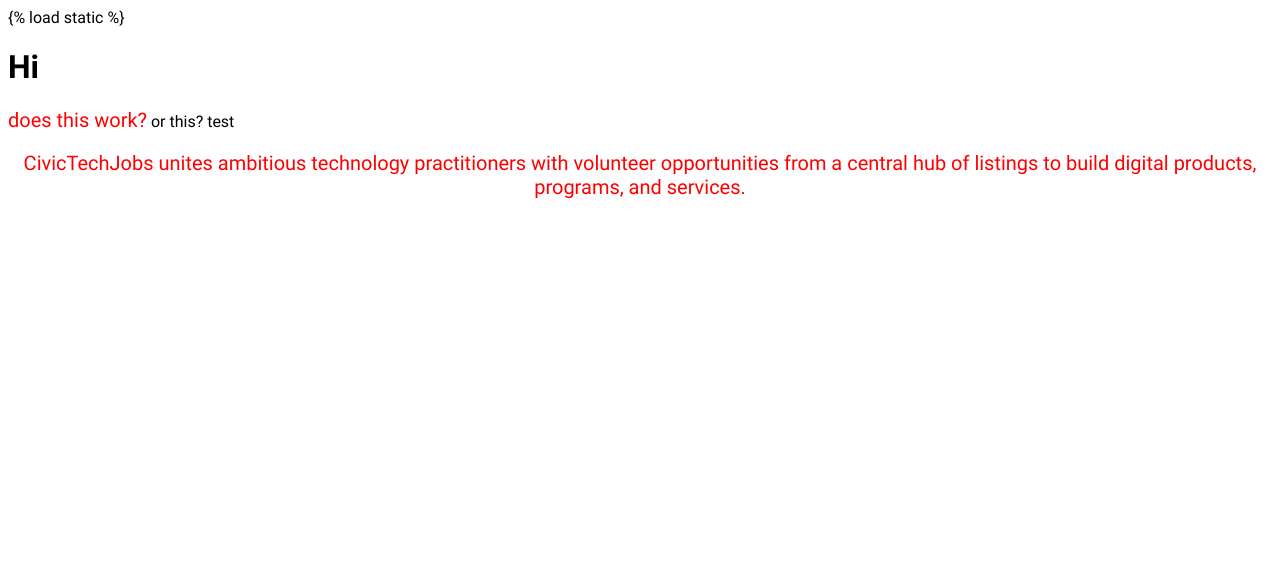
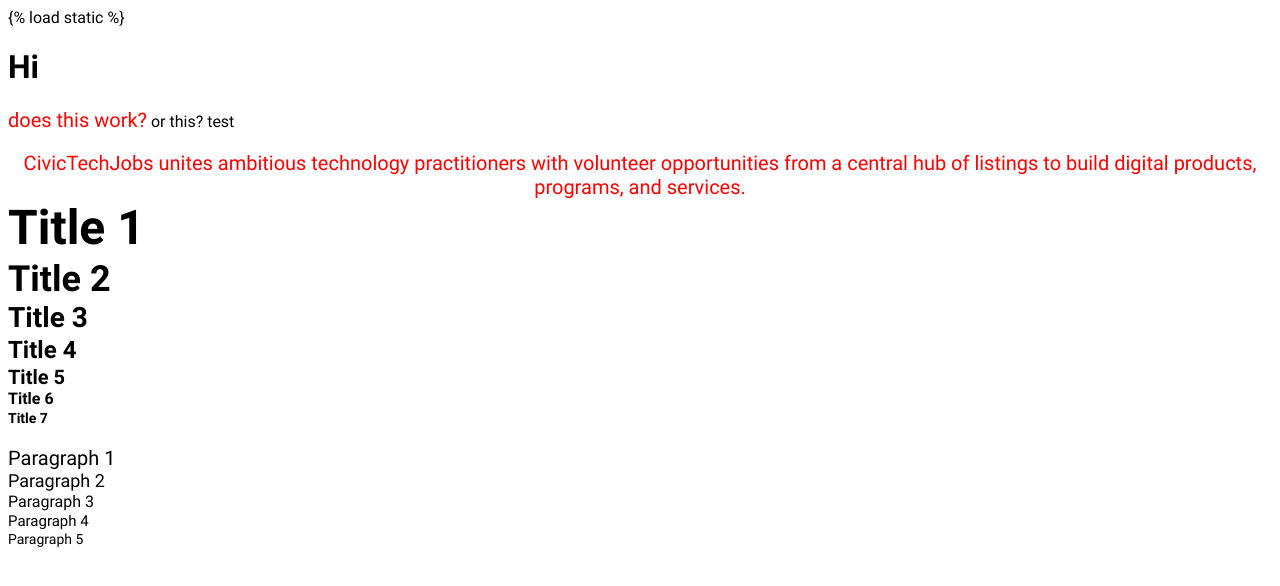
Before and after one commit to hackforla/CivicTechJobs, a React app: page / in a window 1280 px wide. Shown: the top 586 px of the page. Built offline with nearby package versions, Linux system fonts and the light colour scheme.

Commit message:
added typography

```diff
--- a/frontend/src/components/App.js
+++ b/frontend/src/components/App.js
@@ -8,6 +8,19 @@ function App() {
             <div><span className="red">does this work?</span> or this? test</div>
             <br></br>
             <div className="red">CivicTechJobs unites ambitious technology practitioners with volunteer opportunities from a central hub of listings to build digital products, programs, and services.</div>
+            <div className="title-1">Title 1</div>
+            <div className="title-2">Title 2</div>
+            <div className="title-3">Title 3</div>
+            <div className="title-4">Title 4</div>
+            <div className="title-5">Title 5</div>
+            <div className="title-6">Title 6</div>
+            <div className="title-7">Title 7</div>
+            <br></br>
+            <div className="paragraph-1">Paragraph 1</div>
+            <div className="paragraph-2">Paragraph 2</div>
+            <div className="paragraph-3">Paragraph 3</div>
+            <div className="paragraph-4">Paragraph 4</div>
+            <div className="paragraph-5">Paragraph 5</div>
         </div>
     )
 }
--- a/frontend/src/components/Basics/_index.scss
+++ b/frontend/src/components/Basics/_index.scss
@@ -1,2 +1,3 @@
 @forward 'breakpoints' as breakpoint-*;
 @forward 'font' as font-*;
+@forward 'typography';
--- /dev/null
+++ b/frontend/src/components/Basics/_typography.scss
@@ -0,0 +1,83 @@
+.title-1 {
+    font-family: Roboto;
+    font-size: 48px;
+    font-weight: bold;
+    line-height: 58px;
+}
+
+.title-2 {
+    font-family: Roboto;
+    font-size: 36px;
+    font-weight: bold;
+    line-height: 44px;
+}
+
+.title-3 {
+    font-family: Roboto;
+    font-size: 28px;
+    font-weight: bold;
+    line-height: 34px;
+}
+
+.title-4 {
+    font-family: Roboto;
+    font-size: 24px;
+    font-weight: bold;
+    line-height: 30px;
+}
+
+.title-5 {
+    font-family: Roboto;
+    font-size: 20px;
+    font-weight: bold;
+    line-height: 24px;
+}
+
+.title-6 {
+    font-family: Roboto;
+    font-size: 16px;
+    font-weight: bold;
+    line-height: 20px;
+}
+
+.title-7 {
+    font-family: Roboto;
+    font-size: 14px;
+    font-weight: bold;
+    line-height: 18px;
+}
+
+.paragraph-1 {
+    font-family: Roboto;
+    font-size: 20px;
+    font-weight: normal;
+    line-height: 24px;
+}
+
+.paragraph-2 {
+    font-family: Roboto;
+    font-size: 18px;
+    font-weight: normal;
+    line-height: 22px;
+}
+
+.paragraph-3 {
+    font-family: Roboto;
+    font-size: 16px;
+    font-weight: normal;
+    line-height: 20px;
+}
+
+.paragraph-4 {
+    font-family: Roboto;
+    font-size: 15px;
+    font-weight: normal;
+    line-height: 18px;
+}
+
+.paragraph-5 {
+    font-family: Roboto;
+    font-size: 14px;
+    font-weight: normal;
+    line-height: 18px;
+}
```
